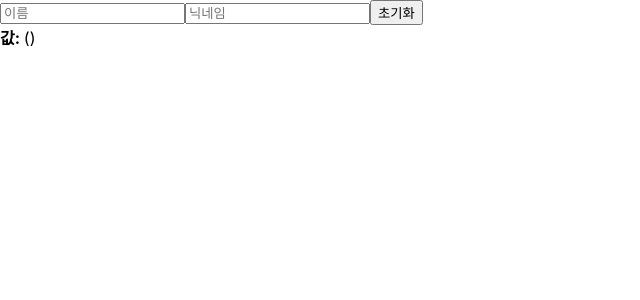
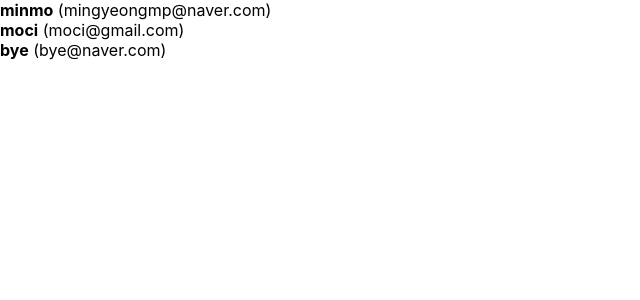
Before and after one commit to mingyeongmo/review_react, a React (Create React App) app: page / in a window 1280 px wide. Shown: the top 300 px of the page, without its empty margins (0-640 px from the left). Built offline with nearby package versions, Linux system fonts and the light colour scheme.

Commit message:
배열 렌더링과 Map에 key값이 필요한 이유

```diff
--- a/src/App.js
+++ b/src/App.js
@@ -1,14 +1,16 @@
 import React from 'react';
-import Counter from './components/Counter';
-import Hello from './components/Hello';
-import InputSample from './components/InputSample';
-import Wrapper from './Wrapper';
+// import Counter from './components/Counter';
+// import Hello from './components/Hello';
+// import InputSample from './components/InputSample';
+// import Wrapper from './Wrapper';
+import UserList from './components/UserList'
 
 function App() {
 
   return (
     <>
-      <InputSample />
+      <UserList />
+      {/* <InputSample /> */}
       {/* <Counter/> */}
 
       {/* <Wrapper>
--- /dev/null
+++ b/src/components/UserList.js
@@ -0,0 +1,40 @@
+import React from 'react';
+
+const User = ({ user }) => {
+    return (
+        <div>
+            <b>{user.username}</b> <span>({user.email})</span>
+        </div>
+    )
+}
+
+const UserList = () => {
+
+    const users = [
+        {
+            id: 1,
+            username: 'minmo',
+            email: 'mingyeongmp@naver.com'
+        },
+        {
+            id: 2,
+            username: 'moci',
+            email: 'moci@gmail.com'
+        },
+        {
+            id: 3,
+            username: 'bye',
+            email: 'bye@naver.com'
+        }
+    ];
+
+    return (
+        <>
+            {users.map(user => (
+                <User user={user} key={user.id} />
+            ))}
+        </>
+    );
+};
+
+export default UserList;
```
